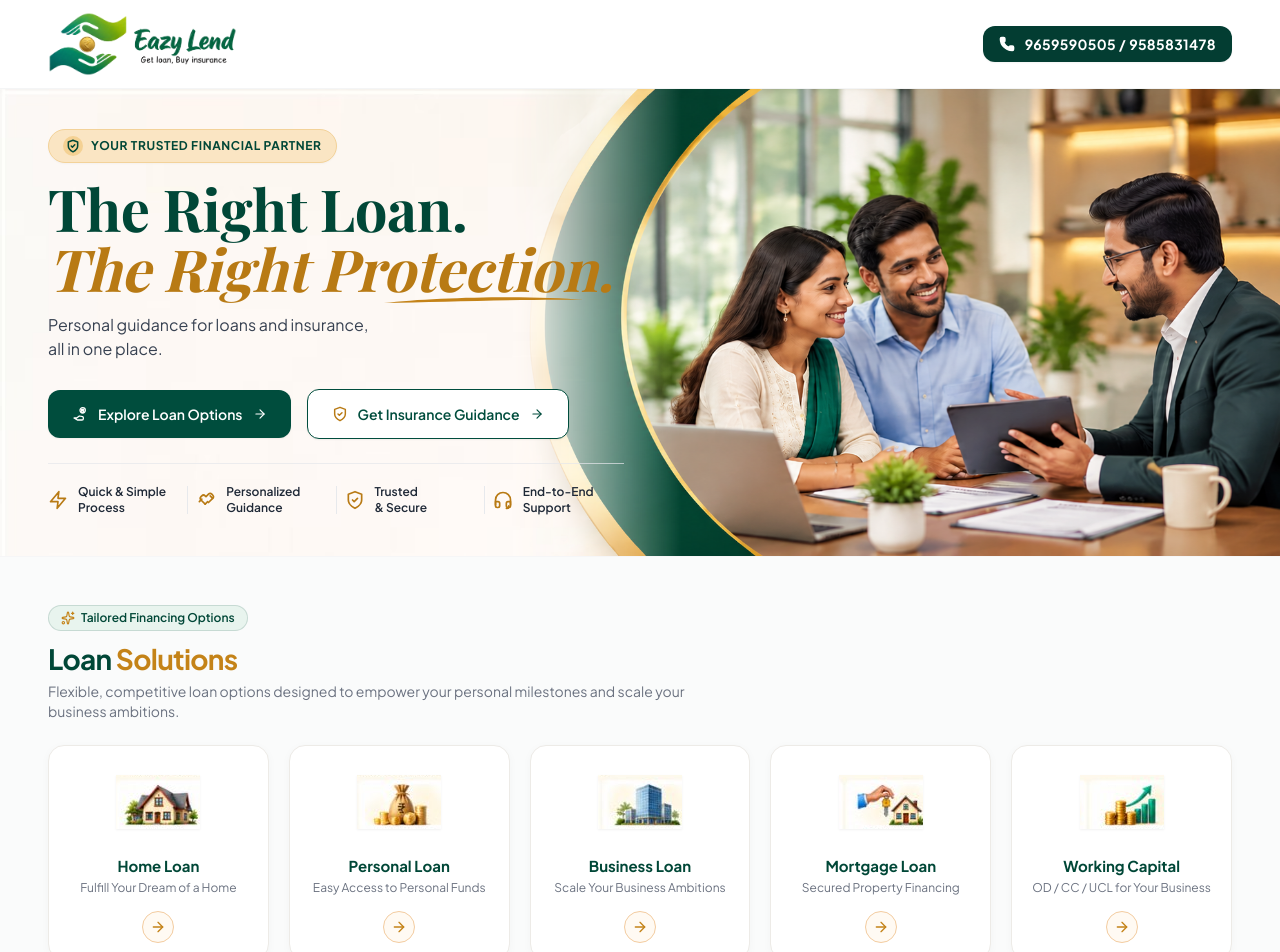
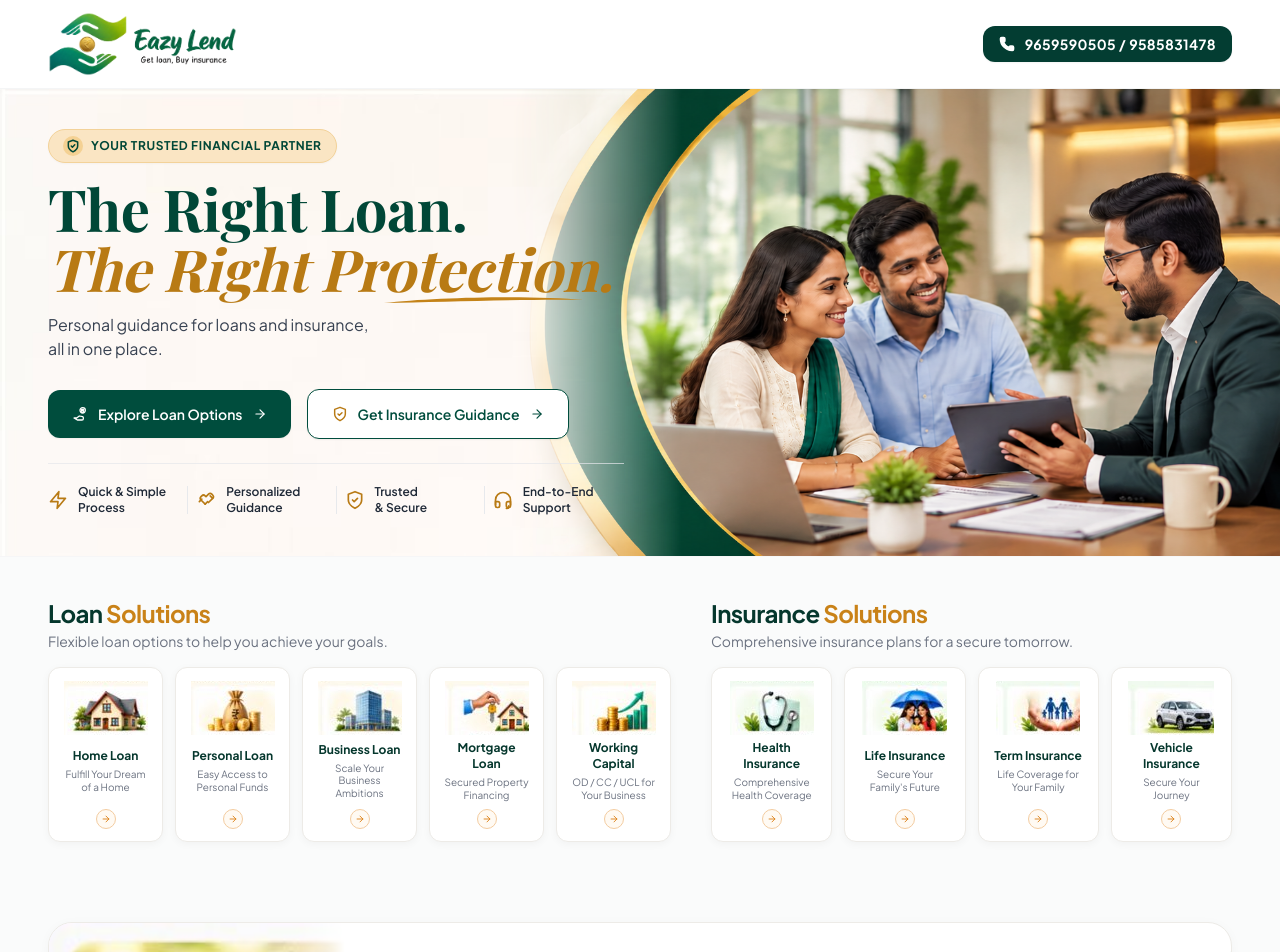
Before and after one commit to sivaathri/Easy-Lend, a React (Vite) app: page / in a window 1280 px wide. Shown: the top 952 px of the page. Built offline with nearby package versions, Linux system fonts and the light colour scheme; a web font is replaced by a local one.

Commit message:
feat: add SolutionsSection component for loan and insurance products

```diff
--- a/src/components/SolutionsSection.jsx
+++ b/src/components/SolutionsSection.jsx
@@ -1,5 +1,5 @@
 import React from 'react';
-import { ArrowRight, Sparkles, ShieldCheck } from 'lucide-react';
+import { ArrowRight } from 'lucide-react';
 
 const loanProducts = [
   {
@@ -63,133 +63,109 @@ const insuranceProducts = [
 ];
 
 export default function SolutionsSection() {
-  const scrollToConsultation = (serviceName) => {
-    const el = document.getElementById('free-consultation');
-    if (el) {
-      el.scrollIntoView({ behavior: 'smooth' });
-    }
-  };
+  return (
+    <section className="w-full px-4 sm:px-6 md:px-8 lg:px-12 py-6 sm:py-8 md:py-10">
+      <div className="flex flex-col lg:flex-row gap-8 lg:gap-8 xl:gap-10 items-stretch w-full">
 
-  return (
-    <section className="w-full max-w-[1360px] mx-auto px-4 sm:px-6 md:px-8 lg:px-12 py-8 sm:py-10 md:py-12 space-y-10 sm:space-y-12">
-
-      {/* ================= 1. LOAN SOLUTIONS (Full Width, 5 Spacious Cards) ================= */}
-      <div id="loan-solutions" className="w-full">
+        {/* ================= LOAN SOLUTIONS (5 Cards) ================= */}
+        <div id="loan-solutions" className="flex-1 lg:w-[56%] flex flex-col justify-between">
+          <div>
             {/* Header */}
-        <div className="mb-5 sm:mb-6">
-          <div className="inline-flex items-center gap-1.5 px-3 py-1 rounded-full text-xs font-semibold bg-[#e8f4ee] text-[#004737] border border-[#004737]/15 mb-2.5">
-            <Sparkles className="w-3.5 h-3.5 text-[#c48318]" />
-            <span>Tailored Financing Options</span>
-          </div>
-          <h2 className="text-2xl xs:text-3xl sm:text-[28px] font-bold tracking-tight">
-            <span className="text-[#004737]">Loan </span>
-            <span className="text-[#c48318]">Solutions</span>
+            <div className="mb-3.5 sm:mb-4">
+              <h2 className="text-xl xs:text-2xl sm:text-[24px] font-bold tracking-tight">
+                <span className="text-[#05372d]">Loan </span>
+                <span className="text-[#c98218]">Solutions</span>
               </h2>
-          <p className="text-xs sm:text-sm text-gray-500 mt-1 max-w-2xl leading-relaxed">
-            Flexible, competitive loan options designed to empower your personal milestones and scale your business ambitions.
+              <p className="text-xs sm:text-[13px] md:text-sm text-gray-500 mt-0.5">
+                Flexible loan options to help you achieve your goals.
               </p>
             </div>
 
-        {/* 5 Cards Grid: 5 columns on desktop/laptop 1024px, 3 on tablet, 2 on mobile */}
-        <div className="grid grid-cols-2 sm:grid-cols-3 md:grid-cols-5 gap-3 sm:gap-3.5 md:gap-4 lg:gap-5">
+            {/* 5 Cards Responsive Grid */}
+            <div className="grid grid-cols-2 sm:grid-cols-3 md:grid-cols-5 lg:grid-cols-5 gap-2.5 sm:gap-3">
               {loanProducts.map((item) => (
                 <div
                   key={item.id}
-              onClick={() => scrollToConsultation(item.title)}
-              role="button"
-              tabIndex={0}
-              className={`group relative bg-white rounded-2xl p-3.5 sm:p-4 md:p-4.5 shadow-[0_2px_10px_rgba(0,0,0,0.03)] border border-[#edebe7] hover:border-[#c48318]/50 hover:shadow-[0_12px_28px_rgba(0,71,55,0.08)] hover:-translate-y-1.5 transition-all duration-300 flex flex-col items-center justify-between text-center cursor-pointer min-h-[195px] sm:min-h-[215px] ${
-                item.isFifth ? 'col-span-2 sm:col-span-1 max-w-[280px] sm:max-w-none mx-auto w-full' : ''
+                  className={`group bg-white rounded-xl p-2.5 xs:p-3 sm:p-2.5 md:p-3 pt-3 pb-2.5 shadow-[0_2px_8px_rgba(0,0,0,0.04)] border border-[#edebe7] hover:border-[#f3cca0] hover:shadow-md transition-all duration-200 flex flex-col items-center justify-between text-center cursor-pointer min-h-[148px] xs:min-h-[155px] ${
+                    item.isFifth ? 'col-span-2 sm:col-span-1 max-w-[240px] xs:max-w-[280px] sm:max-w-none mx-auto w-full' : ''
                   }`}
                 >
-              {/* 3D Illustration */}
-              <div className="w-full flex items-center justify-center h-16 sm:h-20 mb-2.5">
+                  <div className="w-full flex items-center justify-center h-12 xs:h-14 sm:h-14 mb-1">
                     <img
                       src={item.image}
                       alt={item.title}
-                  className="max-h-full max-w-full object-contain filter drop-shadow-sm transition-transform duration-300 group-hover:scale-108"
+                      className="max-h-full max-w-full object-contain transition-transform duration-200 group-hover:scale-105"
                       loading="lazy"
                     />
                   </div>
 
-              {/* Text Info */}
-              <div className="flex flex-col items-center my-auto w-full px-0.5">
-                <h3 className="text-xs sm:text-sm md:text-[15px] font-bold text-[#004737] group-hover:text-[#c48318] transition-colors leading-snug">
+                  <div className="flex flex-col items-center my-auto px-0.5">
+                    <h3 className="text-[11px] xs:text-xs font-bold text-[#05372d] group-hover:text-[#c98218] transition-colors leading-tight">
                       {item.title}
                     </h3>
-                <p className="text-[11px] sm:text-xs text-gray-500 group-hover:text-gray-600 transition-colors leading-relaxed mt-1 line-clamp-2">
+                    <p className="text-[9px] xs:text-[10px] text-gray-500 leading-tight mt-1 max-w-[105px]">
                       {item.subtitle}
                     </p>
                   </div>
 
-              {/* Circular Action Indicator */}
-              <div className="mt-3 w-7 h-7 sm:w-8 sm:h-8 rounded-full border border-[#f3cca0] bg-[#fffaf3] text-[#c48318] group-hover:bg-[#004737] group-hover:border-[#004737] group-hover:text-white transition-all duration-300 flex items-center justify-center shadow-xs flex-shrink-0">
-                <ArrowRight className="w-3.5 h-3.5 sm:w-4 sm:h-4 group-hover:translate-x-0.5 transition-transform duration-300" />
+                  <div className="mt-2 w-5 h-5 rounded-full border border-[#f3cca0] bg-[#fffaf3] text-[#d97706] group-hover:bg-[#d97706] group-hover:text-white transition-all flex items-center justify-center flex-shrink-0">
+                    <ArrowRight className="w-2.5 h-2.5" />
                   </div>
                 </div>
               ))}
             </div>
           </div>
+        </div>
 
-      {/* ================= 2. INSURANCE SOLUTIONS (Full Width, 4 Spacious Cards in Soft Frame) ================= */}
-      <div
-        id="insurance-solutions"
-        className="w-full bg-gradient-to-br from-[#f5f9f6] via-[#fafdfb] to-[#f3f8f5] border border-[#dfede5] rounded-2xl sm:rounded-3xl p-4.5 xs:p-6 sm:p-7 md:p-8 shadow-[0_2px_12px_rgba(0,71,55,0.02)]"
-      >
+        {/* ================= INSURANCE SOLUTIONS (4 Cards) ================= */}
+        <div id="insurance-solutions" className="lg:w-[44%] flex flex-col justify-between">
+          <div>
             {/* Header */}
-        <div className="mb-5 sm:mb-6">
-          <div className="inline-flex items-center gap-1.5 px-3 py-1 rounded-full text-xs font-semibold bg-[#fef5e7] text-[#9e6209] border border-[#c48318]/25 mb-2.5">
-            <ShieldCheck className="w-3.5 h-3.5 text-[#c48318]" />
-            <span>IRDAI Certified Protection Plans</span>
-          </div>
-          <h2 className="text-2xl xs:text-3xl sm:text-[28px] font-bold tracking-tight">
-            <span className="text-[#004737]">Insurance </span>
-            <span className="text-[#c48318]">Solutions</span>
+            <div className="mb-3.5 sm:mb-4">
+              <h2 className="text-xl xs:text-2xl sm:text-[24px] font-bold tracking-tight">
+                <span className="text-[#05372d]">Insurance </span>
+                <span className="text-[#c98218]">Solutions</span>
               </h2>
-          <p className="text-xs sm:text-sm text-gray-500 mt-1 max-w-2xl leading-relaxed">
-            Authorized partner for Tata AIA and Tata AIG, offering transparent family protection and asset security with zero hidden fees.
+              <p className="text-xs sm:text-[13px] md:text-sm text-gray-500 mt-0.5">
+                Comprehensive insurance plans for a secure tomorrow.
               </p>
             </div>
 
-        {/* 4 Cards Grid: 4 columns on desktop/laptop 1024px, 2 on tablet/mobile */}
-        <div className="grid grid-cols-2 sm:grid-cols-2 md:grid-cols-4 gap-3 sm:gap-3.5 md:gap-4 lg:gap-5">
+            {/* 4 Cards Responsive Grid */}
+            <div className="grid grid-cols-2 sm:grid-cols-2 md:grid-cols-4 lg:grid-cols-4 gap-2.5 sm:gap-3">
               {insuranceProducts.map((item) => (
                 <div
                   key={item.id}
-              onClick={() => scrollToConsultation(item.title)}
-              role="button"
-              tabIndex={0}
-              className="group relative bg-white rounded-2xl p-3.5 sm:p-4 md:p-4.5 shadow-[0_2px_10px_rgba(0,0,0,0.03)] border border-[#edebe7] hover:border-[#c48318]/50 hover:shadow-[0_12px_28px_rgba(0,71,55,0.08)] hover:-translate-y-1.5 transition-all duration-300 flex flex-col items-center justify-between text-center cursor-pointer min-h-[195px] sm:min-h-[215px]"
+                  className="group bg-white rounded-xl p-2.5 xs:p-3 sm:p-2.5 md:p-3 pt-3 pb-2.5 shadow-[0_2px_8px_rgba(0,0,0,0.04)] border border-[#edebe7] hover:border-[#f3cca0] hover:shadow-md transition-all duration-200 flex flex-col items-center justify-between text-center cursor-pointer min-h-[148px] xs:min-h-[155px]"
                 >
-              {/* 3D Illustration */}
-              <div className="w-full flex items-center justify-center h-16 sm:h-20 mb-2.5">
+                  <div className="w-full flex items-center justify-center h-12 xs:h-14 sm:h-14 mb-1">
                     <img
                       src={item.image}
                       alt={item.title}
-                  className="max-h-full max-w-full object-contain filter drop-shadow-sm transition-transform duration-300 group-hover:scale-108"
+                      className="max-h-full max-w-full object-contain transition-transform duration-200 group-hover:scale-105"
                       loading="lazy"
                     />
                   </div>
 
-              {/* Text Info */}
-              <div className="flex flex-col items-center my-auto w-full px-0.5">
-                <h3 className="text-xs sm:text-sm md:text-[15px] font-bold text-[#004737] group-hover:text-[#c48318] transition-colors leading-snug">
+                  <div className="flex flex-col items-center my-auto px-0.5">
+                    <h3 className="text-[11px] xs:text-xs font-bold text-[#05372d] group-hover:text-[#c98218] transition-colors leading-tight">
                       {item.title}
                     </h3>
-                <p className="text-[11px] sm:text-xs text-gray-500 group-hover:text-gray-600 transition-colors leading-relaxed mt-1 line-clamp-2">
+                    <p className="text-[9px] xs:text-[10px] text-gray-500 leading-tight mt-1 max-w-[105px]">
                       {item.subtitle}
                     </p>
                   </div>
 
-              {/* Circular Action Indicator */}
-              <div className="mt-3 w-7 h-7 sm:w-8 sm:h-8 rounded-full border border-[#f3cca0] bg-[#fffaf3] text-[#c48318] group-hover:bg-[#004737] group-hover:border-[#004737] group-hover:text-white transition-all duration-300 flex items-center justify-center shadow-xs flex-shrink-0">
-                <ArrowRight className="w-3.5 h-3.5 sm:w-4 sm:h-4 group-hover:translate-x-0.5 transition-transform duration-300" />
+                  <div className="mt-2 w-5 h-5 rounded-full border border-[#f3cca0] bg-[#fffaf3] text-[#d97706] group-hover:bg-[#d97706] group-hover:text-white transition-all flex items-center justify-center flex-shrink-0">
+                    <ArrowRight className="w-2.5 h-2.5" />
                   </div>
                 </div>
               ))}
             </div>
           </div>
+        </div>
 
+      </div>
     </section>
   );
 }
```
Lines whose indentation alone changed are shown as unchanged.
